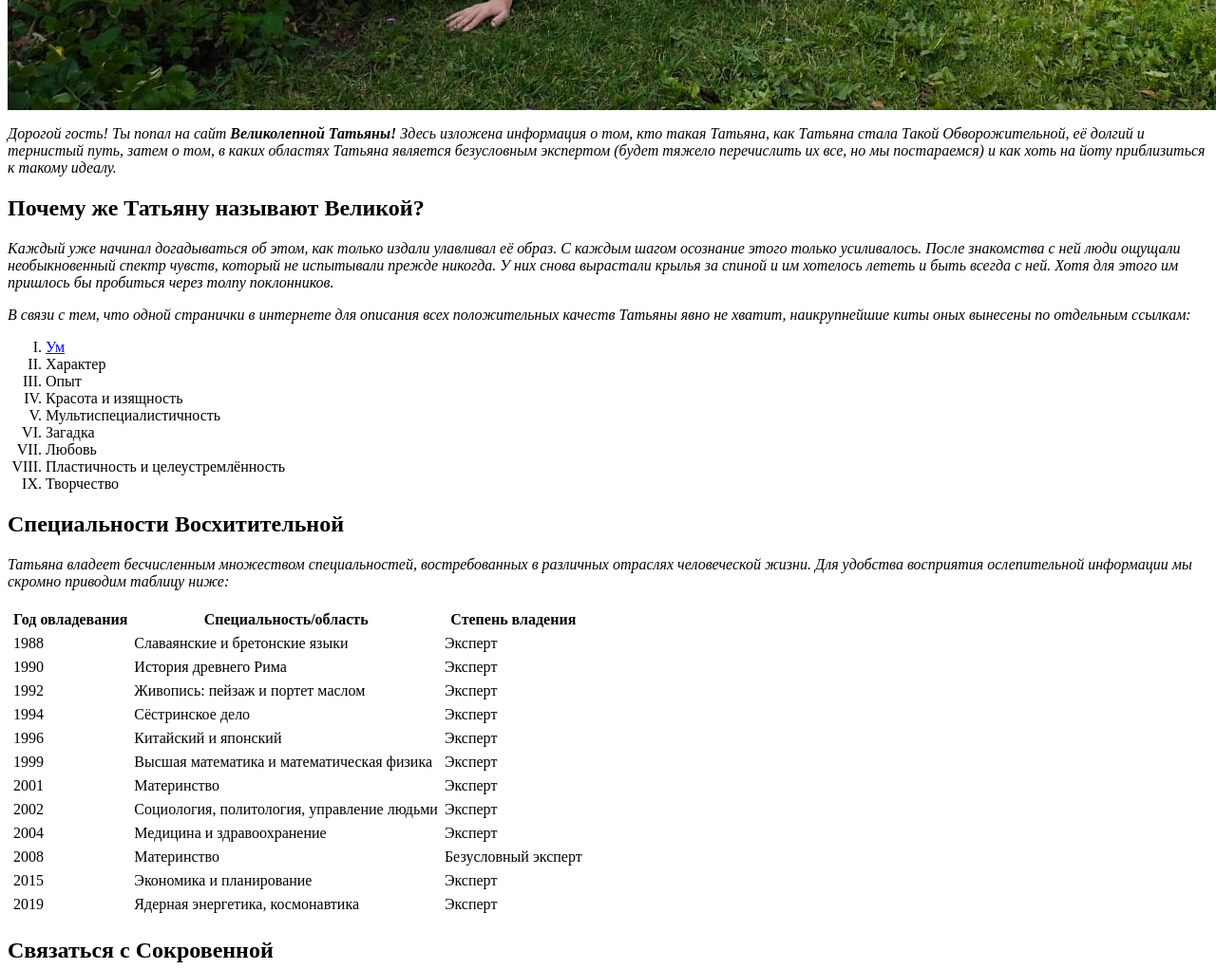
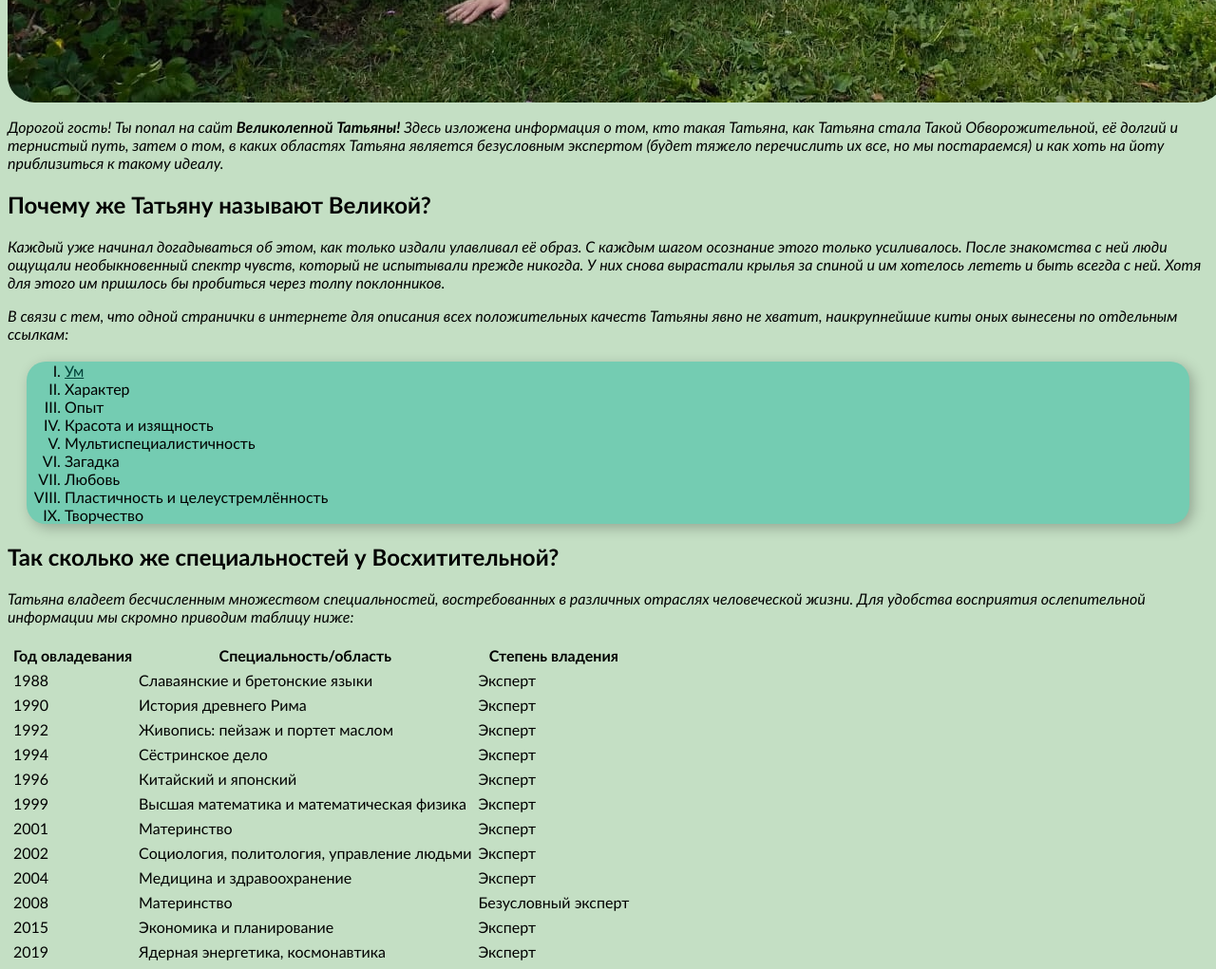
Before and after one commit to Roman1717/Tatiana_Greatest, a plain HTML site: page index.html in a window 1280 px wide. Shown: the part 920-1941 px from the top of the page at 95% size. Drawn offline with Linux system fonts and the light colour scheme.

Commit message:
Add files via upload

```diff
--- a/index.html
+++ b/index.html
@@ -1,27 +1,27 @@
 <html>
 <head>
     <title>Татьяна Необыкновенная</title>
+    <link rel="stylesheet" href="styles.css">
 </head>
 <body>
     <h1>Татьяна Александровна Великая</h1>
-    <hr />
-    <img src="mam.jpg" />
-    <p> <em>Дорогой гость! Ты попал на сайт <strong> Великолепной Татьяны!</strong>
+    <img src="mam.jpg"
+    class="avatar"/>
+    <p> Дорогой гость! Ты попал на сайт <strong> Великолепной Татьяны!</strong>
         Здесь изложена информация о том, кто такая Татьяна, как Татьяна стала Такой Обворожительной,
         её долгий и тернистый путь, затем о том, в каких областях Татьяна
         является безусловным экспертом (будет тяжело перечислить их все, но мы постараемся)
-        и как хоть на йоту приблизиться к такому идеалу.</em>
+        и как хоть на йоту приблизиться к такому идеалу.
     </p>
     <h2>Почему же Татьяну называют Великой?</h2>
-    <p> <em>Каждый уже начинал догадываться об этом, как только издали улавливал её образ.
+    <p> Каждый уже начинал догадываться об этом, как только издали улавливал её образ.
        С каждым шагом осознание этого только усиливалось. После знакомства с ней люди ощущали
        необыкновенный спектр чувств, который не испытывали прежде никогда. У них снова вырастали крылья за спиной и им хотелось лететь и быть
        всегда с ней. Хотя для этого им пришлось бы пробиться через толпу поклонников.
-    </em></p>
-    <p> <em>
+    </p>
+    <p>
         В связи с тем, что одной странички в интернете для описания всех положительных качеств Татьяны явно не хватит, наикрупнейшие
         киты оных вынесены по отдельным ссылкам:
-        </em>
     </p>
      <ol type="I">
         <li><a href="mind.html">Ум</a></li>
@@ -34,13 +34,11 @@
         <li>Пластичность и целеустремлённость</li>
         <li>Творчество</li>
      </ol>
-     <h2>Специальности Восхитительной</h2>
+     <h2>Так сколько же специальностей у Восхитительной?</h2>
      <p>
-         <em>
              Татьяна владеет бесчисленным множеством специальностей, востребованных в различных
              отраслях человеческой жизни. Для удобства восприятия ослепительной информации мы скромно
              приводим таблицу ниже:
-         </em>
      </p>
      <table cellspacing="5">
          <tr>
--- /dev/null
+++ b/styles.css
@@ -0,0 +1,19 @@
+body {
+    background-color: rgb(196, 223, 196);
+    font-family:'Trebuchet MS', 'Lucida Sans Unicode', 'Lucida Grande', 'Lucida Sans', Arial, sans-serif;
+}
+.avatar{
+    border-radius: 28px;
+}
+p{font-style: italic;}
+
+h1{text-align: center;}
+
+a{color:rgb(0, 66, 57)}
+
+ol{
+    margin: 20px 20px;
+    background: rgb(116, 204, 178);
+    border-radius: 20px;
+    box-shadow: 4px 4px 14px rgba(0,0,0,0.25)
+}
```
Also changed, not shown: mind.html (+1 -0 lines).
